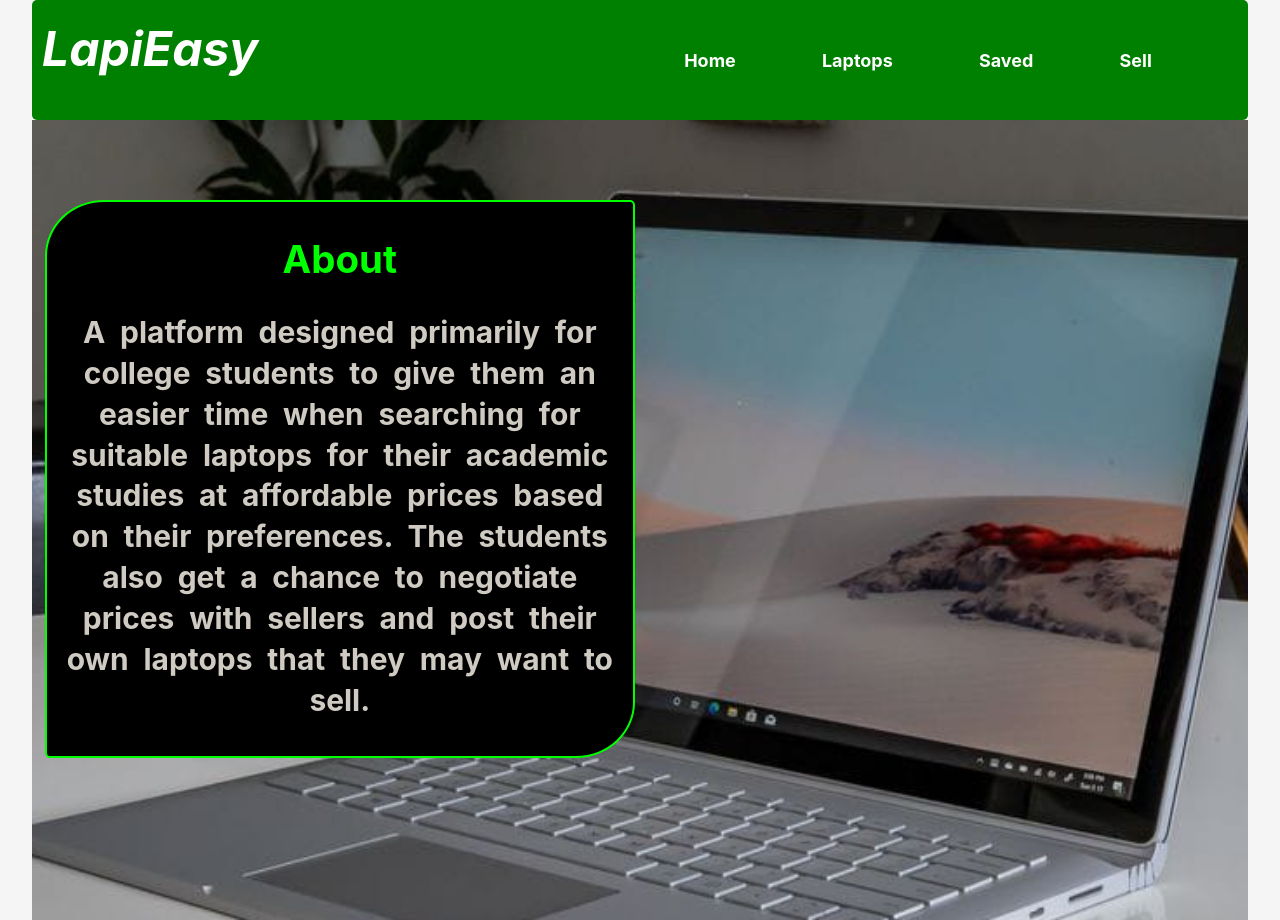
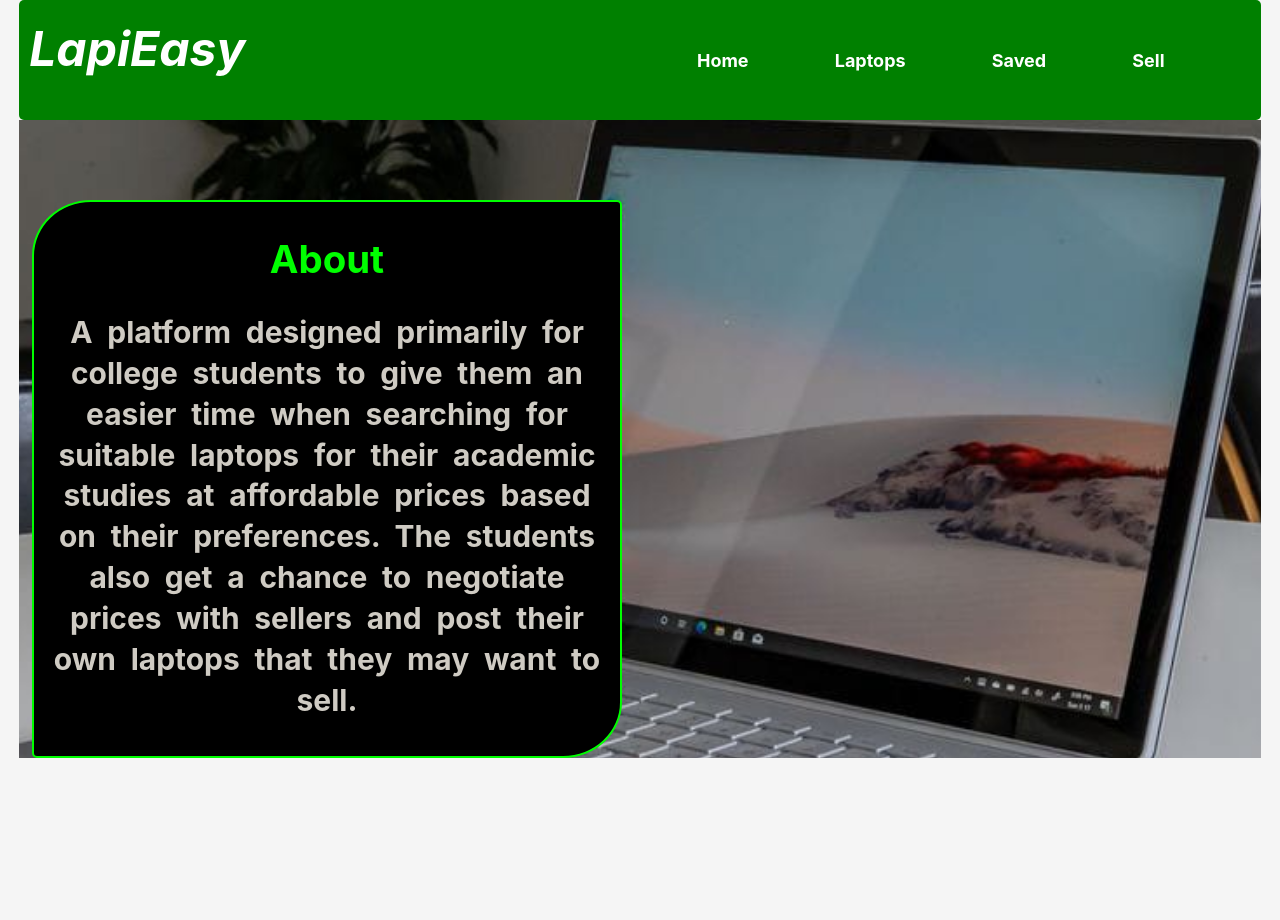
Before and after one commit to Patrick-Njiru/Lapi-Easy, a React (Create React App) app: page / in a window 1280 px wide. After the commit the page ends 800 px from the top, so only its background shows below. Built offline with nearby package versions, Linux system fonts and the light colour scheme; no server answers.

Commit message:
Modify file and style footer component.

```diff
--- a/src/index.css
+++ b/src/index.css
@@ -1,5 +1,5 @@
 body {
-  width: 95vw;
+  width: 97vw;
   margin: auto;
   background-color: whitesmoke;
   font-family: -apple-system, BlinkMacSystemFont, 'Segoe UI', 'Roboto', 'Oxygen',
@@ -62,8 +62,6 @@ main.about {
   background-color: black;
 }
 .home {
-  width: 95vw;
-  height: 100vh;
   background-image: url(./assets/b.jpeg);
   background-repeat: no-repeat;
   background-size: 100vw;
@@ -72,3 +70,10 @@ main.about {
 .about h2 {
   color: lime;
 }
+
+/* Footer */
+footer {
+  background-color: black;
+  color: wheat;
+  height: 30vh;
+}
```
